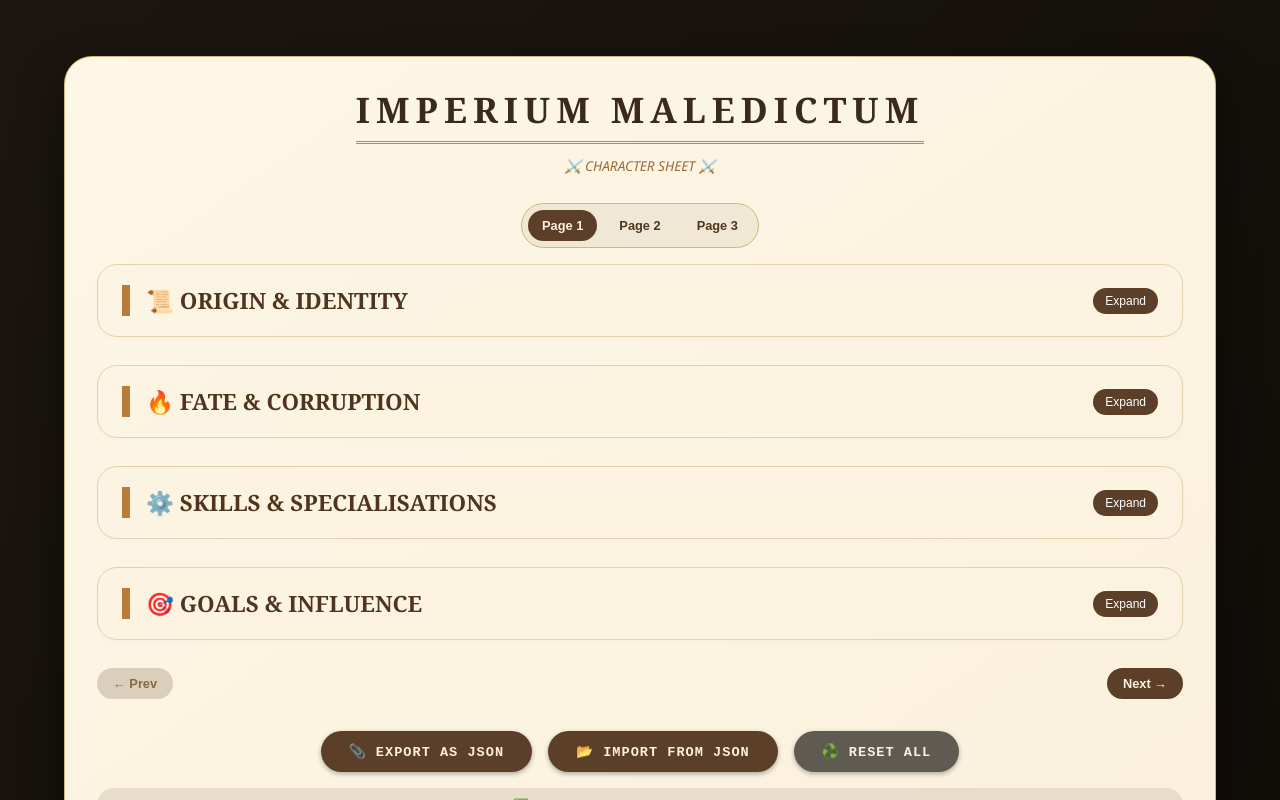
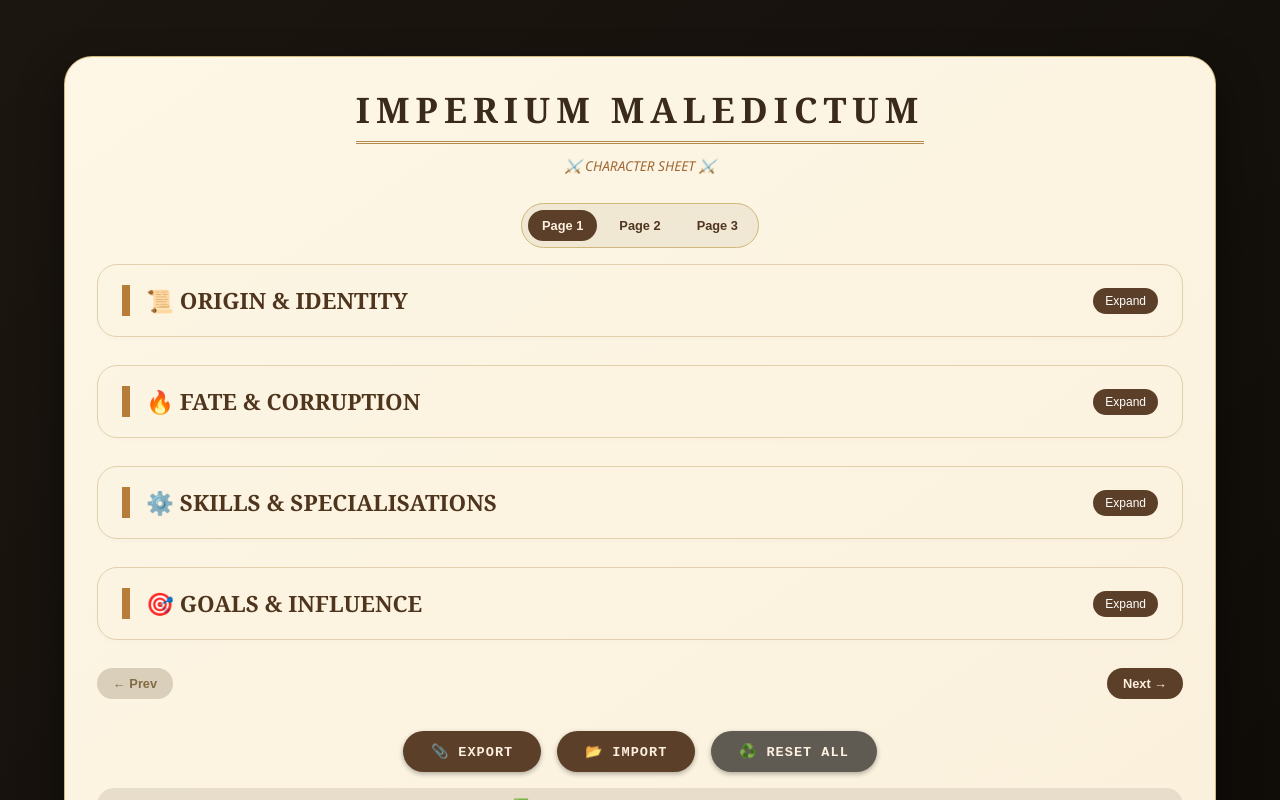
Before and after one commit to louisphilippenoel90/imperium-maledictum, a Next.js app: page / in a window 1280 px wide. Shown: the top 800 px of the page. Built offline with nearby package versions, Linux system fonts and the light colour scheme.

Commit message:
refactor

```diff
--- a/src/app/components/ActionButtons.tsx
+++ b/src/app/components/ActionButtons.tsx
@@ -16,10 +16,10 @@ export default function ActionButtons({ onExport, onImport, onReset }: ActionBut
 	return (
 		<div className='button-bar'>
 			<button onClick={onExport} className='btn-primary'>
-				📎 EXPORT AS JSON
+				📎 EXPORT
 			</button>
 			<label className='file-label'>
-				📂 IMPORT FROM JSON
+				📂 IMPORT
 				<input type='file' accept='.json' onChange={handleFileUpload} className='hidden' />
 			</label>
 			<button onClick={onReset} className='btn-secondary'>
--- a/src/app/components/CharacterSheet.tsx
+++ b/src/app/components/CharacterSheet.tsx
@@ -33,21 +33,24 @@ import BasicInfoSection from './page1/BasicInfo';
 import FateCorruptionSection from './page1/FateCorruption';
 import SkillsSection from './page1/SkillsSection';
 import GoalsInfluenceSection from './page1/GoalsInfluence';
-import ActionButtons from './ActionButtons';
+import { SpecialisationData } from './page1/SkillsSection';
 
-import { SpecialisationData } from './page1/SkillsSection';
-import { CharacterStatsProvider } from '@/app/context/CharacterStatsContext';
-import { ExportJsonProvider, useExportJson } from '@/app/context/ExportJsonContext';
-import CollapseSection from './CollapseSection';
 import WoundsSection from './page2/WoundsSection';
 import WeaponsSection from './page2/WeaponsSection';
 import ArmourSection from './page2/ArmourSection';
 import EquipmentSection from './page2/EquipmentSection';
 import PsychicPowersSection from './page2/PsychicPowersSection';
+
 import InfosSection from './page3/InfosSection';
 import BoonsSection from './page3/BoonsSection';
 import InfluenceSection from './page3/InfluenceSection';
 import NotesSection from './page3/NotesSection';
+
+import CollapseSection from './CollapseSection';
+import ActionButtons from './ActionButtons';
+
+import { CharacterStatsProvider } from '@/app/context/CharacterStatsContext';
+import { ExportJsonProvider, useExportJson } from '@/app/context/ExportJsonContext';
 
 const defaultSpecialisationsData: SpecialisationData[] = [];
 
@@ -492,7 +495,14 @@ function CharacterSheetInner() {
 						) : null}
 					</CharacterStatsProvider>
 
-					<div style={{ display: 'flex', justifyContent: 'space-between', gap: '12px', marginTop: '12px' }}>
+					<div
+						style={{
+							display: 'flex',
+							justifyContent: 'space-between',
+							gap: '12px',
+							marginTop: '12px',
+						}}
+					>
 						<button
 							type='button'
 							onClick={() => setPage((p) => (p > 1 ? ((p - 1) as 1 | 2 | 3) : p))}
```
